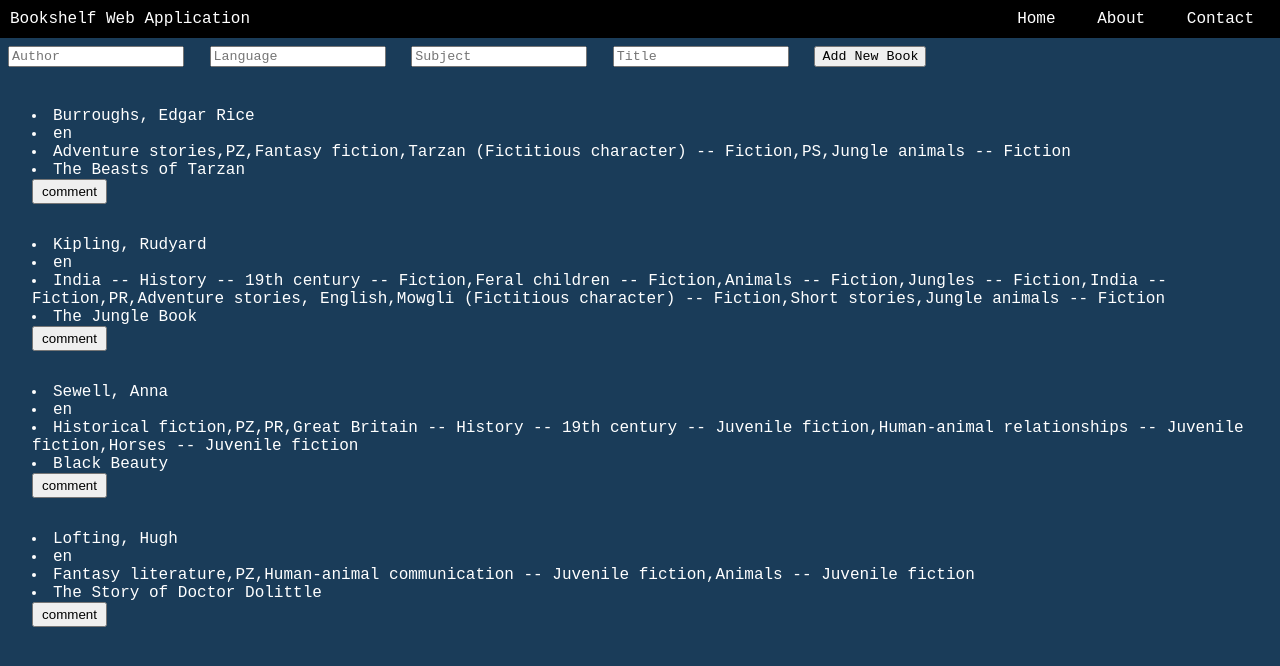
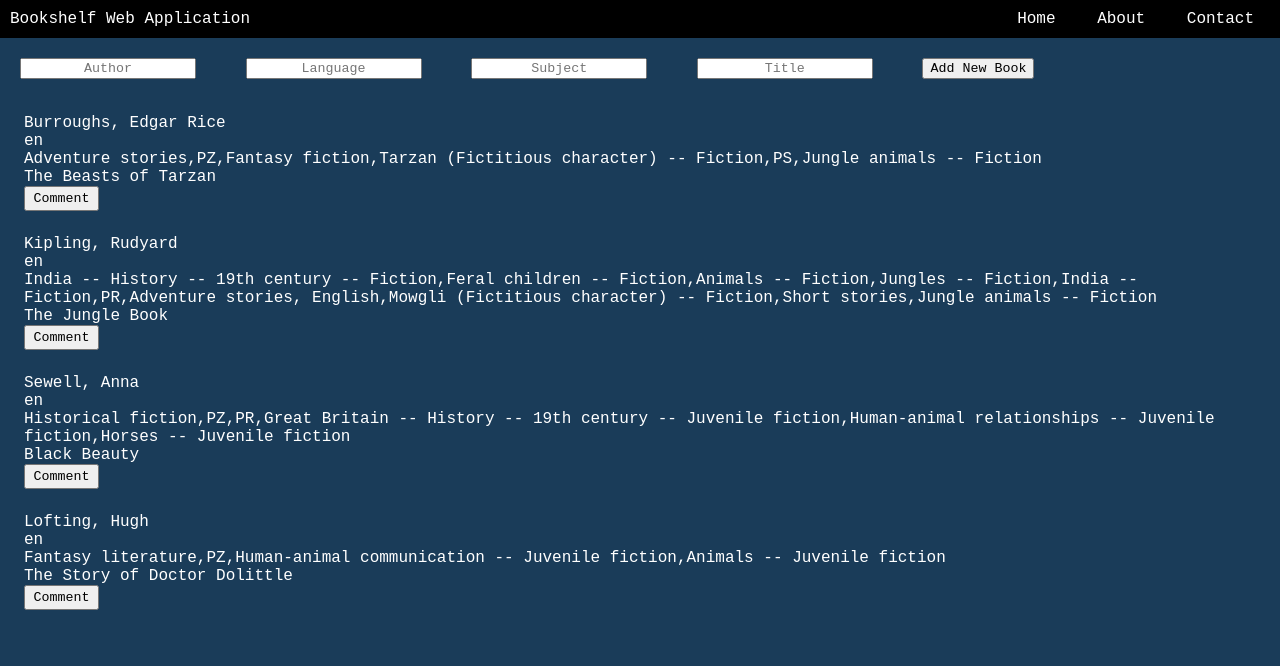
Before and after one commit to Joseph-WhiteSWE/Foundations.BookshelfWebApplication, a plain HTML site: page index.html in a window 1280 px wide. Drawn offline with Linux system fonts and the light colour scheme.

Commit message:
fifth commit

```diff
--- a/js/book.js
+++ b/js/book.js
@@ -25,21 +25,33 @@ class Book
         let title = document.createElement('li')
         title.innerText = this.title
 
+        //create comment button here
+        //then target comment button with addeventlisteners when clicked
         let commentBtn = document.createElement('button')
         commentBtn.classList.add('comment')
-        commentBtn.style.height = '25px'
-        commentBtn.style.width = '75px'
-        commentBtn.innerText = 'comment'
+        commentBtn.innerText = 'Comment'
 
-        //create comment button here
-        //then target comment button with queryselector and addeventlisteners when clicked
+        commentBtn.addEventListener('click', () =>
+        {
+            commentInput.style.display = 'block'
+        });
+
+        //comment section
+        let commentInput = document.createElement('input')
+        commentInput.classList.add('cmtInput')
+        commentInput.type = 'text';
+        commentInput.maxLength = 280;
+        commentInput.style.height = '100px'
+        commentInput.style.width = '300px'
+        commentInput.style.display = 'none'
+        commentInput.style.borderRadius = '10px'
 
         card.append(author)
         card.append(language)
         card.append(subject)
         card.append(title)
         card.append(commentBtn)
-
+        card.append(commentInput)
 
         return card
 
--- a/style.css
+++ b/style.css
@@ -1,40 +1,47 @@
-header
-{
+header {
 	display: flex;
 	justify-content: space-between;
 	align-content: center;
 	background-color: black;
 	color: white;
-	font-family: monospace, sans-serif;
 	padding: 10px;
 }
 
-nav a
-{
+nav a {
 	margin: 1rem;
 	text-decoration: none;
 	color: white;
 }
 
-a:hover
-{
+a:hover {
 	text-decoration: underline;
 	color: white;
 }
 
-body
-{
+body {
 	margin: 0;
-    color: white;
-    background-color:rgb(26,60,89);
+	color: white;
+	background-color: rgb(26, 60, 89);
+	font-family: monospace, sans-serif;
+}
+
+.user {
+	margin: 1.5rem;
+	font-family: monospace, sans-serif;
+    text-align: center;
+    margin: 20px
+}
+
+.card {
+	margin: 1.5rem;
+    list-style-type: none;
+    margin-top: 15px
+
+}
+
+.comment {
+	height: 25px;
+	width: 75px;
 	font-family: monospace, sans-serif;
 
 }
-
-.user{
-    margin: .5rem
-}
-
-.card{
-    margin: 2rem
-}
```
